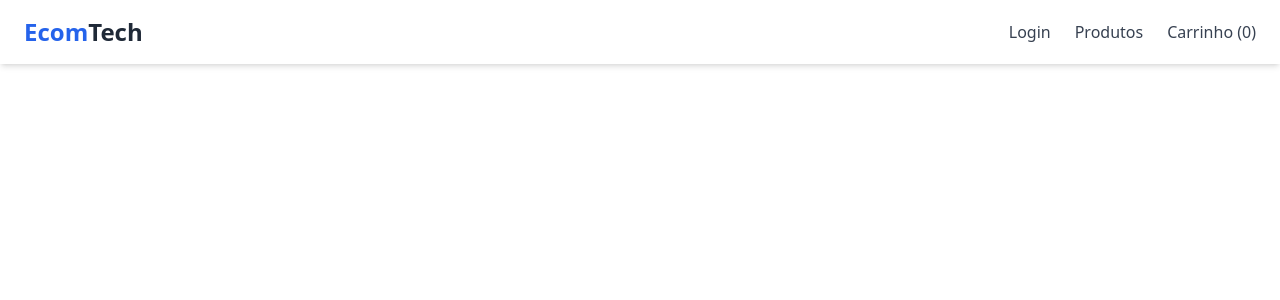
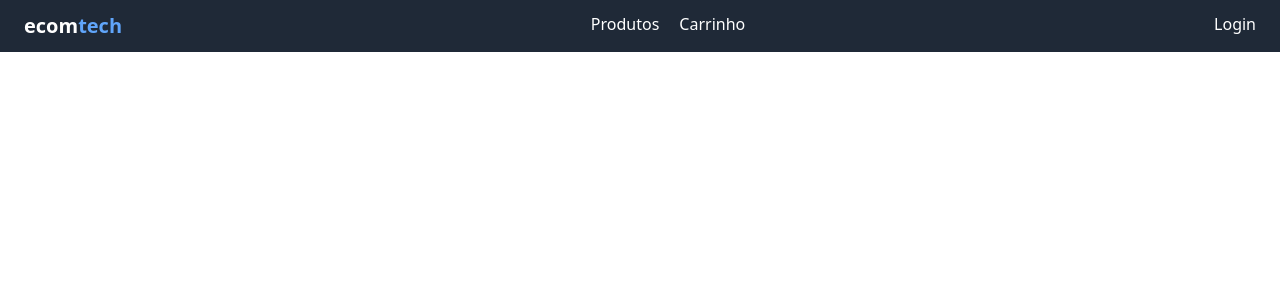
Before and after one commit to joiceoliveiras/ecom-tech, a React (Vite) app: page / in a window 1280 px wide. Shown: the top 300 px of the page. Built offline with nearby package versions, Linux system fonts and the light colour scheme.

Commit message:
feat(navbar): exibir usuário logado e botão de logout na Navbar

```diff
--- a/src/components/Navbar.jsx
+++ b/src/components/Navbar.jsx
@@ -1,33 +1,47 @@
 import { Link } from "react-router-dom";
+import { useAuth } from "../context/AuthContext";
 import { useCart } from "../context/CartContext";
 
 export default function Navbar() {
+  const { user, logout } = useAuth();
   const { cart } = useCart();
+
   return (
-    <nav className="bg-white shadow-md px-6 py-4 flex items-center justify-between">
-      {/* Logo */}
-      <div className="text-2xl font-bold text-blue-600">
-        Ecom<span className="text-gray-800">Tech</span>
+    <nav className="bg-gray-800 text-white px-6 py-3 flex justify-between">
+      <Link to="/" className="text-xl font-bold">
+        ecom<span className="text-blue-400">tech</span>
+      </Link>
+
+      <div className="flex gap-5">
+        <Link to="/produtos">Produtos</Link>
+
+        <Link to="/carrinho" className="relative">
+          Carrinho
+          {cart.length > 0 && (
+            <span
+              className="absolute -top-2 -right-3 bg-red-500 text-xs text-white rounded-full px-2 py-0.5"
+            >
+              {cart.length}
+            </span>
+          )}
+        </Link>
       </div>
 
-      {/* Links */}
-      <ul className="flex gap-6 text-gray-700 font-medium">
-        <li>
-          <Link to="/login" className="hover:text-blue-600 transition">
-            Login
-          </Link>
-        </li>
-        <li>
-          <Link to="/produtos" className="hover:text-blue-600 transition">
-            Produtos
-          </Link>
-        </li>
-        <li>
-          <Link to="/carrinho">
-            Carrinho ({cart.length})
-          </Link>
-        </li>
-      </ul>
+      <div>
+        {user ? (
+          <>
+            <span className="mr-4">{user.email}</span>
+            <button
+              onClick={logout}
+              className="bg-red-500 px-3 py-1 rounded hover:bg-red-600"
+            >
+              Sair
+            </button>
+          </>
+        ) : (
+          <Link to="/login">Login</Link>
+        )}
+      </div>
     </nav>
-  )
+  );
 }
```
